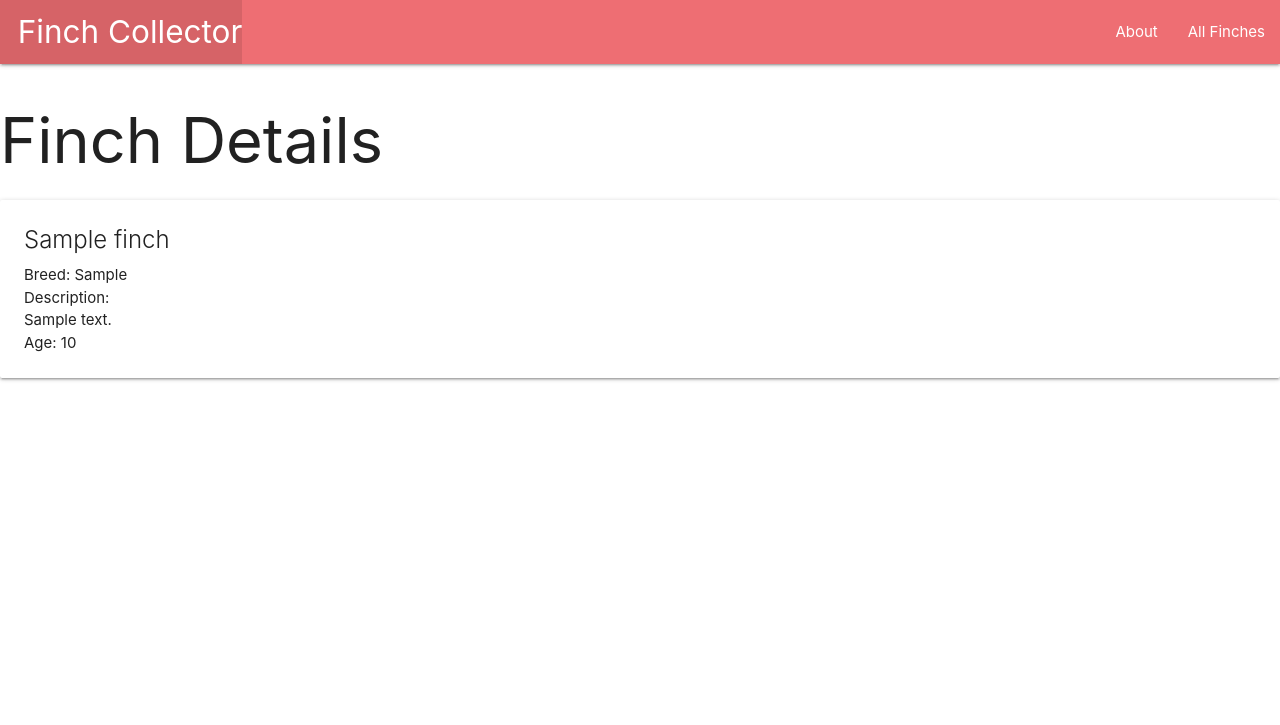
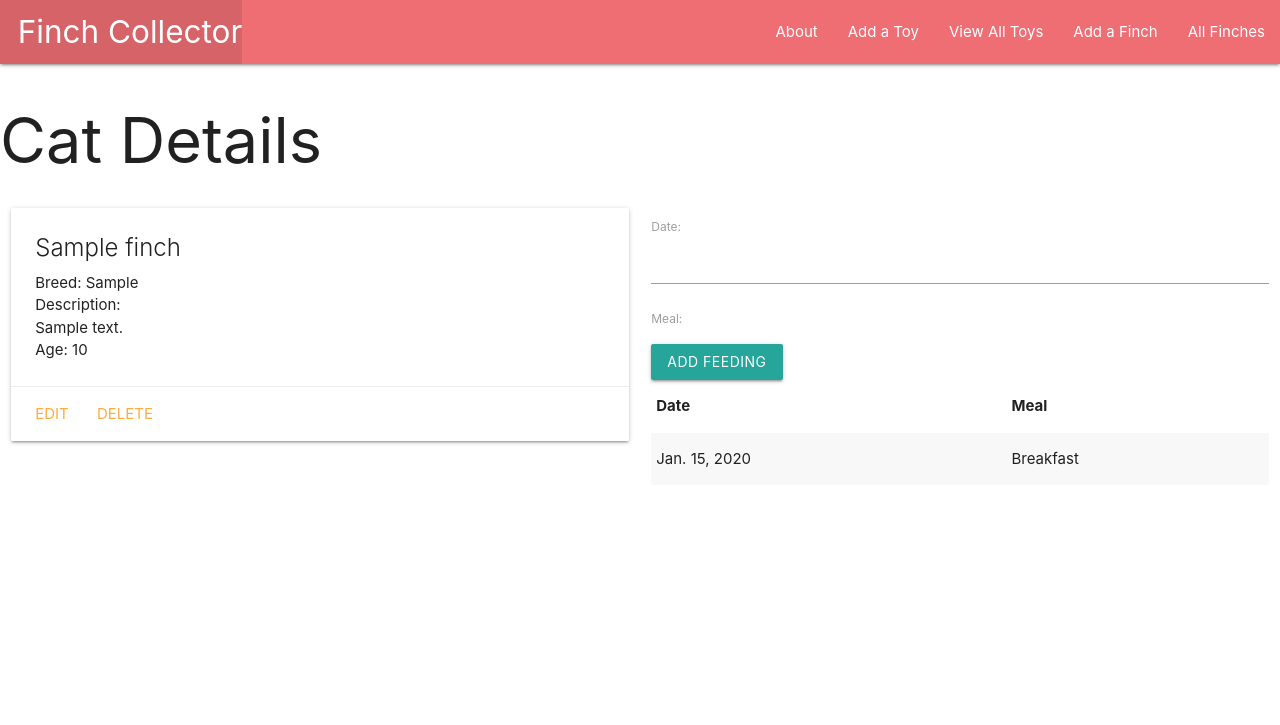
Before and after one commit to kkyeongrokk/Finch-Collector, a Django app: page /finches/1/ in a window 1280 px wide. Shown: the top 725 px of the page. Run offline with Django 4.2, Linux system fonts and the light colour scheme; tables that the repository leaves empty hold one stand-in row (values such as "Sample post").

Commit message:
Add functions in detail page

```diff
--- a/main_app/admin.py
+++ b/main_app/admin.py
@@ -1,5 +1,6 @@
 from django.contrib import admin
-from .models import Finch
+from .models import Finch, Feeding
 
 # Register your models here.
 admin.site.register(Finch)
+admin.site.register(Feeding)
--- /dev/null
+++ b/main_app/forms.py
@@ -0,0 +1,8 @@
+from django.forms import ModelForm
+from .models import Feeding
+
+
+class FeedingForm(ModelForm):
+    class Meta:
+        model = Feeding
+        fields = ['date', 'meal']
--- a/main_app/models.py
+++ b/main_app/models.py
@@ -1,6 +1,23 @@
 from django.db import models
+from django.urls import reverse
 
 # Create your models here.
+MEALS = (
+    ('B', 'Breakfast'),
+    ('L', 'Lunch'),
+    ('D', 'Dinner')
+)
+
+
+class Toy(models.Model):
+    name = models.CharField(max_length=50)
+    color = models.CharField(max_length=20)
+
+    def __str__(self):
+        return self.name
+
+    def get_absolute_url(self):
+        return reverse('toys_detail', kwargs={'pk': self.id})
 
 
 class Finch(models.Model):
@@ -11,3 +28,22 @@ class Finch(models.Model):
 
     def __str__(self):
         return f'{self.name} ({self.id})'
+
+    def get_absolute_url(self):
+        return reverse('finches_detail', kwargs={'finch_id': self.id})
+
+
+class Feeding(models.Model):
+    date = models.DateField()
+    meal = models.CharField(
+        max_length=1,
+        choices=MEALS,
+        default=MEALS[0][0]
+    )
+    finch = models.ForeignKey(Finch, on_delete=models.CASCADE)
+
+    def __str__(self):
+        return f'{self.get_meal_display()} on {self.date}'
+
+    class Meta:
+        ordering = ['-date']
--- a/main_app/templates/base.html
+++ b/main_app/templates/base.html
@@ -7,8 +7,8 @@
   <meta http-equiv="X-UA-Compatible" content="IE=edge">
   <meta name="viewport" content="width=device-width, initial-scale=1.0">
   <title>Finch Collector</title>
+  <link rel="stylesheet" href="{% static 'css/style.css' %}">
   <link rel="stylesheet" href="https://cdnjs.cloudflare.com/ajax/libs/materialize/1.0.0/css/materialize.min.css">
-  <link rel="stylesheet" href="{% static 'css/style.css' %}">
 </head>
 <body>
   <header class="navbar-fixed">
@@ -18,8 +18,11 @@
           <li><a href="/" class="left brand-logo">&nbsp;&nbsp;Finch Collector</a></li>
         </ul>
         <ul class="right">
-          <li><a href="/about">About</a></li>
-          <li><a href="/finches">All Finches</a></li>
+          <li><a href="{% url 'about' %}">About</a></li>
+          <li><a href="{% url 'toys_create' %}">Add a Toy</a></li>
+          <li><a href="{% url 'toys_index' %}">View All Toys</a></li>
+          <li><a href="{% url 'finches_create' %}">Add a Finch</a></li>
+          <li><a href="{% url 'finches_index' %}">All Finches</a></li>
         </ul>
       </div>
     </nav>
--- a/main_app/templates/finches/detail.html
+++ b/main_app/templates/finches/detail.html
@@ -1,8 +1,10 @@
 {% extends 'base.html' %}
 {% block content %}
 
-<h1>Finch Details</h1>
+<h1>Cat Details</h1>
 
+<div class="row">
+  <div class="col s6">
     <div class="card">
       <div class="card-content">
         <span class="card-title">{{ finch.name }}</span>
@@ -14,6 +16,48 @@
           <p>Age: Baby Finch</p>
         {% endif %}
       </div>
+      <div class="card-action">
+        <a href="{% url 'finches_update' finch.id %}">Edit</a>
+        <a href="{% url 'finches_delete' finch.id %}">Delete</a>
+      </div>
+    </div>
+  </div>
+  <!-- New Markup Below -->
+  <div class="col s6">
+    <form action="{% url 'add_feeding' finch.id %}" method="POST">
+      {% csrf_token %}
+      <!-- Render the inputs -->
+      {{ feeding_form.as_p }}
+      <input type="submit" class="btn" value="Add Feeding">
+    </form>
+    <table class="striped">
+      <thead>
+        <tr><th>Date</th><th>Meal</th></tr>
+      </thead>
+      <tbody>
+        {% for feeding in finch.feeding_set.all %}
+          <tr>
+            <td>{{feeding.date}}</td>
+            <td>{{feeding.get_meal_display}}</td>
+          </tr>
+        {% endfor %}
+      </tbody>
+    </table>
+  </div>
+  <!-- New Markup Above -->
 </div>
 
+<script>
+  const dateEl = document.getElementById('id_date');
+  M.Datepicker.init(dateEl, {
+    format: 'yyyy-mm-dd',
+    defaultDate: new Date(),
+    setDefaultDate: true,
+    autoClose: true,
+  });
+
+  const selectEl = document.getElementById('id_meal');
+  M.FormSelect.init(selectEl);
+</script>
+
 {% endblock %}
--- /dev/null
+++ b/main_app/templates/home.html
@@ -0,0 +1,6 @@
+{% extends 'base.html' %}
+{% block content %}
+
+<h1>Home</h1>
+
+{% endblock %}
--- a/main_app/urls.py
+++ b/main_app/urls.py
@@ -2,7 +2,21 @@ from django.urls import path
 from . import views
 
 urlpatterns = [
+    path('', views.home, name='home'),
     path('about/', views.about, name='about'),
-    path('finches/', views.finches_index, name='finch-index'),
-    path('finches/<int:finch_id>/', views.finches_detail, name='finches_detail')
+    path('finches/', views.finches_index, name='finches_index'),
+    path('finches/<int:finch_id>/', views.finches_detail, name='finches_detail'),
+    path('finches/create/', views.FinchCreate.as_view(), name='finches_create'),
+    path('finches/<int:pk>/update/',
+         views.FinchUpdate.as_view(), name='finches_update'),
+    path('finches/<int:pk>/delete/',
+         views.FinchDelete.as_view(), name='finches_delete'),
+    path('finches/<int:cat_id>/add_feeding/',
+         views.add_feeding, name='add_feeding'),
+    path('toys/', views.ToyList.as_view(), name='toys_index'),
+    path('toys/<int:pk>/', views.ToyDetail.as_view(), name='toys_detail'),
+    path('toys/create/', views.ToyCreate.as_view(), name='toys_create'),
+    path('toys/<int:pk>/update/', views.ToyUpdate.as_view(), name='toys_update'),
+    path('toys/<int:pk>/delete/', views.ToyDelete.as_view(), name='toys_delete'),
+
 ]
--- a/main_app/views.py
+++ b/main_app/views.py
@@ -1,7 +1,14 @@
-from django.shortcuts import render
-from .models import Finch
+from django.shortcuts import render, redirect
+from django.views.generic.edit import CreateView, DeleteView, UpdateView
+from django.views.generic import ListView, DetailView
+from .models import Finch, Toy
+from .forms import FeedingForm
 
 # Create your views here.
+
+
+def home(request):
+    return render(request, 'home.html')
 
 
 def about(request):
@@ -17,6 +24,56 @@ def finches_index(request):
 
 def finches_detail(request, finch_id):
     finch = Finch.objects.get(id=finch_id)
+    # instantiate FeedingForm
+    feeding_form = FeedingForm()
     return render(request, 'finches/detail.html', {
-        'finch': finch
+        'finch': finch, 'feeding_form': feeding_form,
     })
+
+
+class FinchCreate(CreateView):
+    model = Finch
+    fields = ['name', 'breed', 'description', 'age']
+
+
+class FinchUpdate(UpdateView):
+    model = Finch
+    fields = ['breed', 'description', 'age']
+
+
+class FinchDelete(DeleteView):
+    model = Finch
+    success_url = '/finches'
+
+
+def add_feeding(request, finch_id):
+    form = FeedingForm(request.POST)
+    if form.is_valid():
+        new_feeding = form.save(commit=False)
+        new_feeding.finch_id = finch_id
+        new_feeding.save()
+
+    return redirect('detail', finch_id=finch_id)
+
+
+class ToyList(ListView):
+    model = Toy
+
+
+class ToyDetail(DetailView):
+    model = Toy
+
+
+class ToyCreate(CreateView):
+    model = Toy
+    fields = '__all__'
+
+
+class ToyUpdate(UpdateView):
+    model = Toy
+    fields = ['name', 'color']
+
+
+class ToyDelete(DeleteView):
+    model = Toy
+    success_url = '/toys'
```
Also changed, not shown: main_app/templates/main_app/finch_confirm_delete.html (added, +14 -0 lines), main_app/templates/main_app/finch_form.html (added, +18 -0 lines), main_app/templates/main_app/toy_confirm_delete.html (added, +13 -0 lines), main_app/templates/main_app/toy_detail.html (added, +20 -0 lines), main_app/templates/main_app/toy_form.html (added, +19 -0 lines), main_app/templates/main_app/toy_list.html (added, +17 -0 lines), main_app/migrations/0002_feeding.py (added), main_app/migrations/0003_toy_alter_feeding_options.py (added). Lines whose indentation alone changed are shown as unchanged.
